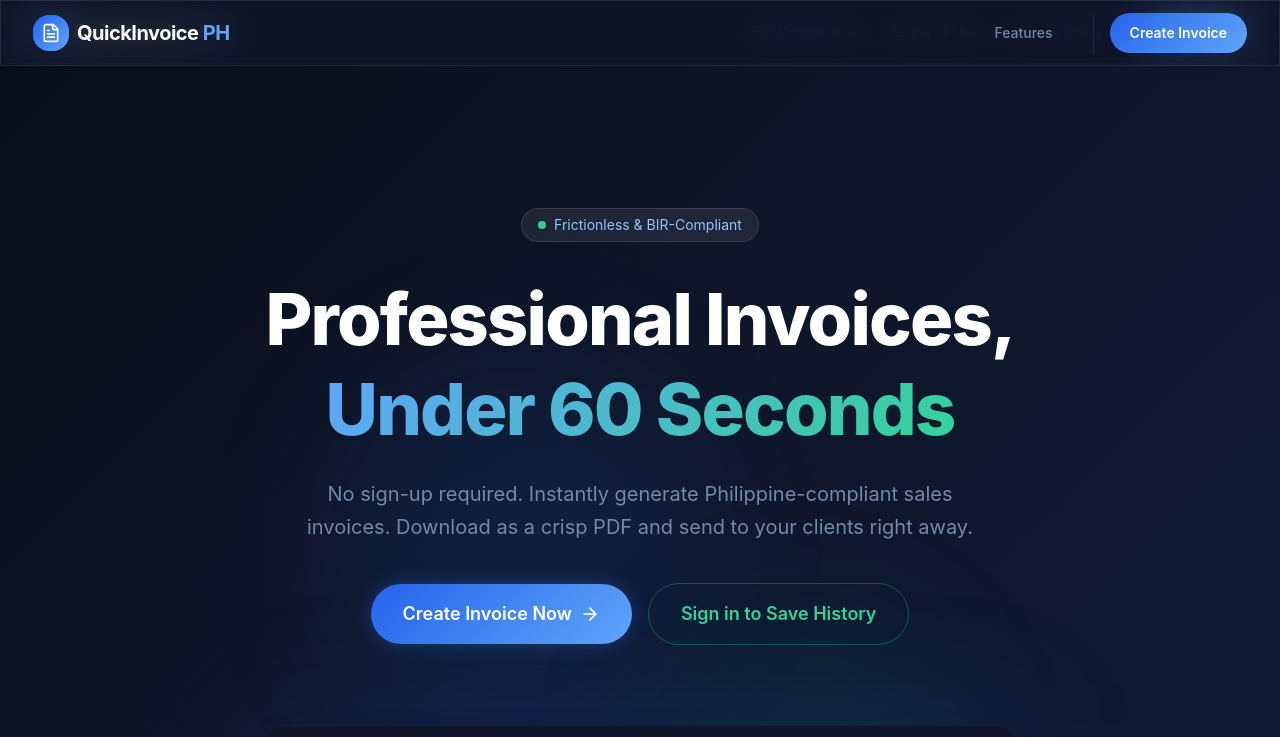
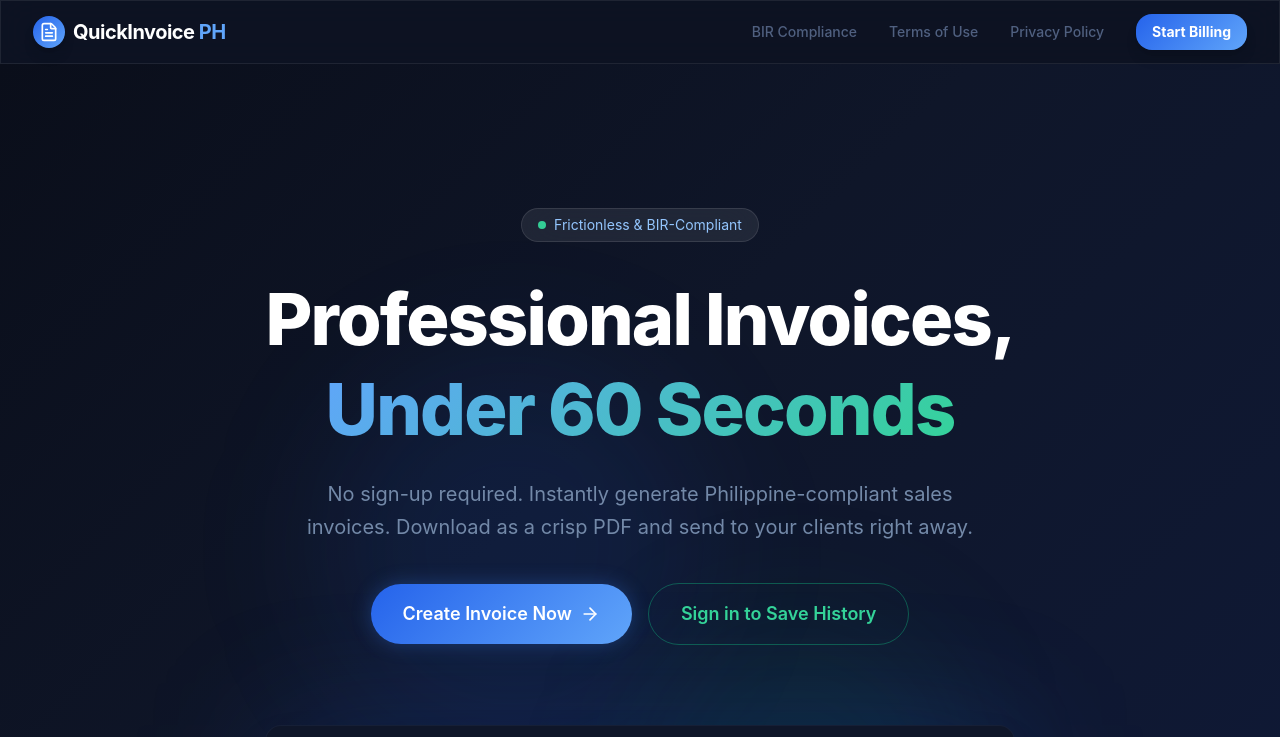
Before and after one commit to pilipjan/Quick-Invoice-PH, a Next.js app: page / in a window 1280 px wide. Shown: the top 737 px of the page. Built offline with nearby package versions, Linux system fonts and the light colour scheme.

Commit message:
fix: align landing page header with global navigation

```diff
--- a/src/app/page.tsx
+++ b/src/app/page.tsx
@@ -8,28 +8,6 @@
 export default function Home() {
   return (
     <div className="flex flex-col min-h-[100dvh] bg-surface-950 font-sans">
-      <header className="fixed top-0 left-0 right-0 z-50 transition-all duration-300 glass py-3">
-        <div className="container mx-auto px-4 sm:px-6 lg:px-8 flex items-center justify-between">
-          <Link className="flex items-center gap-2 group" href="/">
-            <div className="w-9 h-9 rounded-lg gradient-primary flex items-center justify-center shadow-lg group-hover:shadow-[var(--shadow-glow)] transition-shadow">
-              <FileText className="w-5 h-5 text-white" />
-            </div>
-            <span className="text-xl font-bold text-white tracking-tight">
-              QuickInvoice <span className="text-primary-400">PH</span>
-            </span>
-          </Link>
-          <nav className="ml-auto flex items-center gap-4 sm:gap-6">
-            <Link className="text-sm font-medium text-surface-300 hover:text-white transition-colors" href="#features">
-              Features
-            </Link>
-            <div className="hidden md:flex items-center gap-3 ml-4 border-l border-surface-700 pl-4">
-              <Link href="/builder" className="text-sm font-semibold text-white gradient-primary px-5 py-2.5 rounded-full hover:opacity-90 transition-opacity shadow-lg hover:shadow-[var(--shadow-glow)]">
-                Create Invoice
-              </Link>
-            </div>
-          </nav>
-        </div>
-      </header>
 
       <main className="flex-1">
         <section className="relative min-h-screen flex items-center justify-center overflow-hidden gradient-hero">
```
Also changed, not shown: 1 other file (tests, documents, lock files or other folders).
